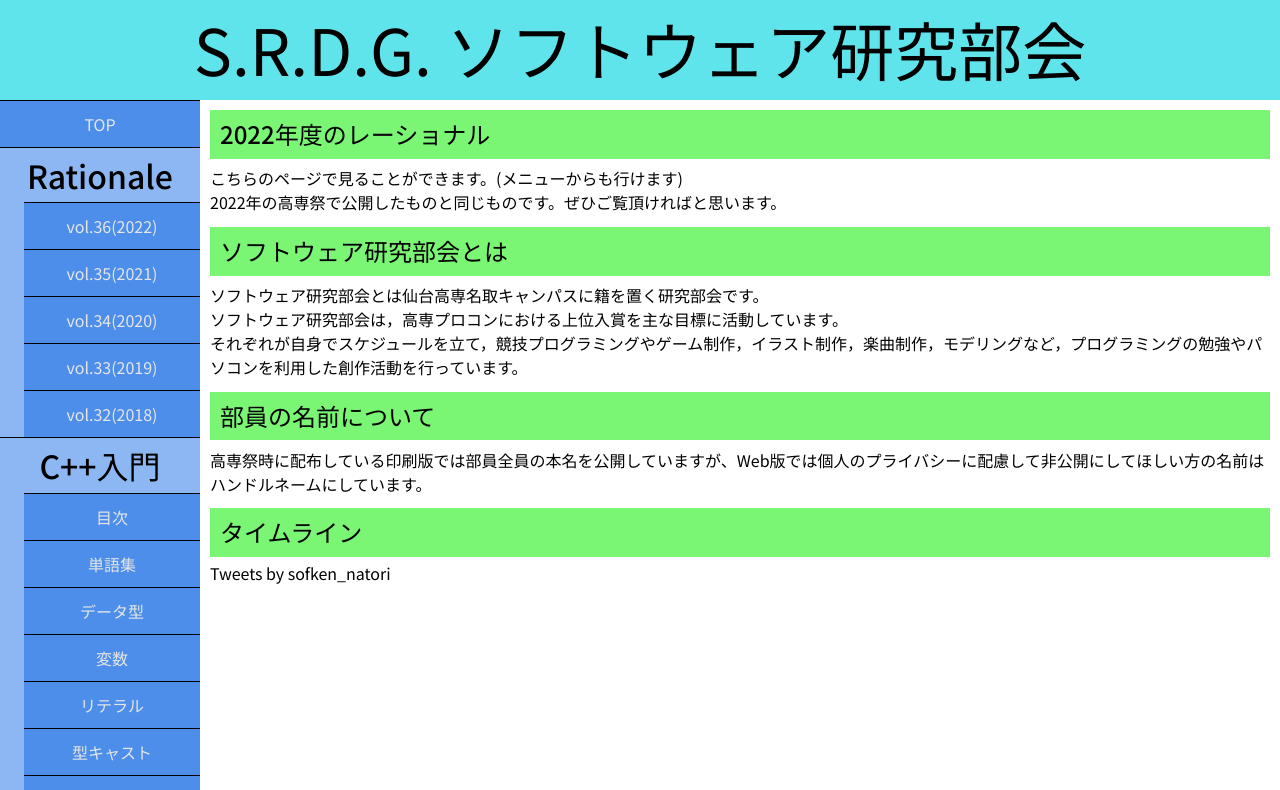
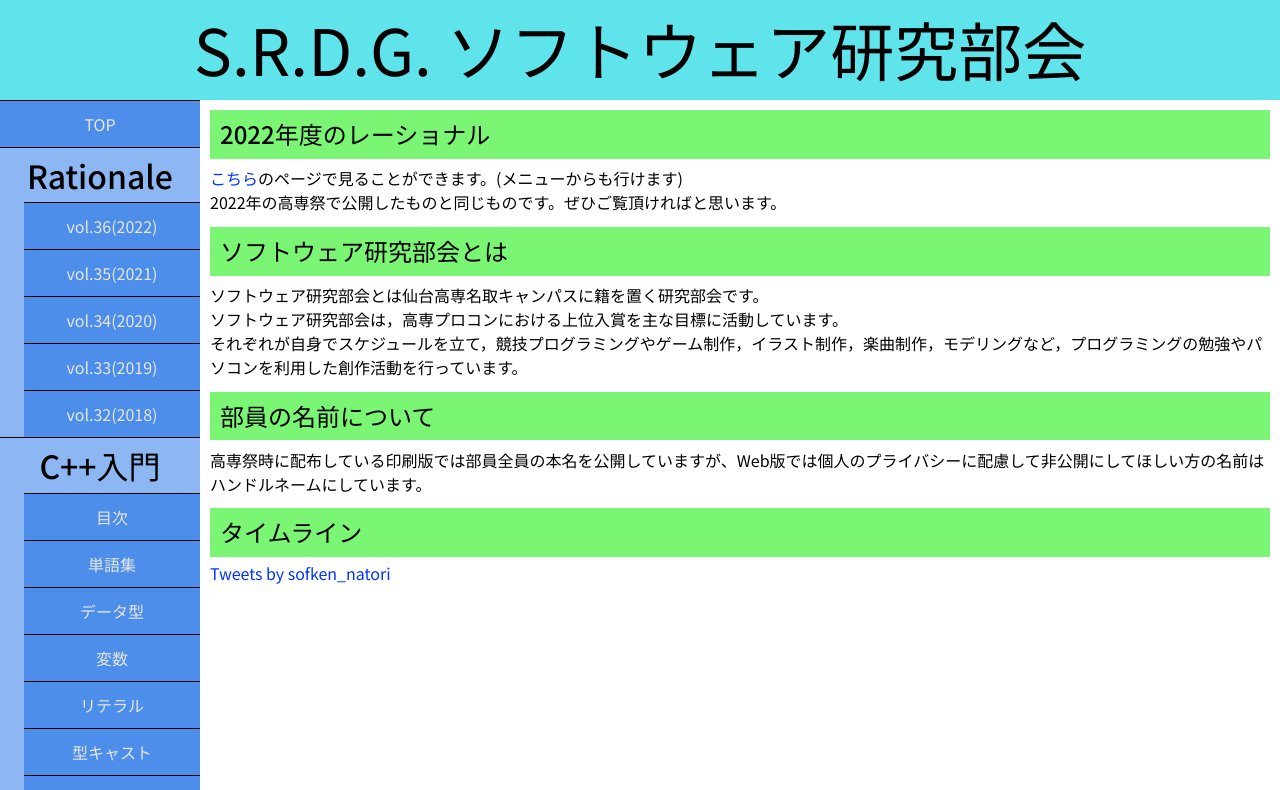
Before and after one commit to Sofken-natori/Sofken-natori.github.io, a Next.js app: page / in a window 1280 px wide. Shown: the top 790 px of the page. Built offline with nearby package versions, Linux system fonts and the light colour scheme.

Commit message:
リンクのCSSを変更。

```diff
--- a/styles/_base.scss
+++ b/styles/_base.scss
@@ -1,4 +1,5 @@
 @charset "UTF-8";
+@use "variables" as v;
 
 * {
     margin: 0;
@@ -11,11 +12,12 @@ body {
 }
 
 a {
-    color: inherit;
+    color: var(--link-color);
     text-decoration: none;
-    transition: text-decoration 1s linear;
+    transition: color .3s linear;
 
     &:active, &:focus, &:hover {
+        color: darken(v.$link_color, 20%);
         text-decoration: underline;
     }
 }
--- a/styles/_variables.scss
+++ b/styles/_variables.scss
@@ -6,6 +6,7 @@ $footer_bg_color: hsl(0deg, 0%, 64%);
 $footer_link_color: hsl(216deg, 98%, 48%);
 $h_bg_color: hsl(117deg, 88%, 71%);
 $header_bg_color: hsl(183deg, 78%, 65%);
+$link_color: hsl(228deg, 100%, 50%);
 $navigation_bg_color: hsl(215deg, 79%, 75%);
 $navigation_button_bg_color: hsl(215deg, 85%, 80%, 75%);
 $navigation_button_hover_bg_color: change-color($navigation_button_bg_color, $alpha: 1);
@@ -20,6 +21,7 @@ $navigation_item_hover_bg_color: darken($navigation_item_bg_color, 20%);
     --footer-link-color: #{$footer_link_color};
     --h-bg-color: #{$h_bg_color};
     --header-bg-color: #{$header_bg_color};
+    --link-color: #{$link_color};
     --navigation-bg-color: #{$navigation_bg_color};
     --navigation-button-bg-color: #{$navigation_button_bg_color};
     --navigation-button-hover-bg-color: #{$navigation_button_hover_bg_color};
```
